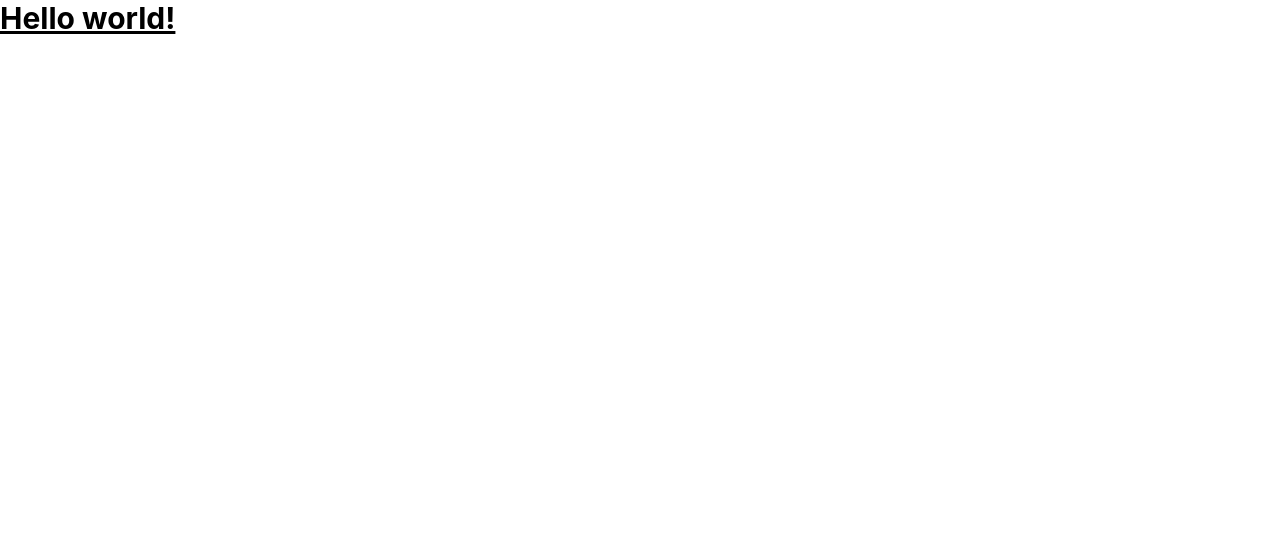
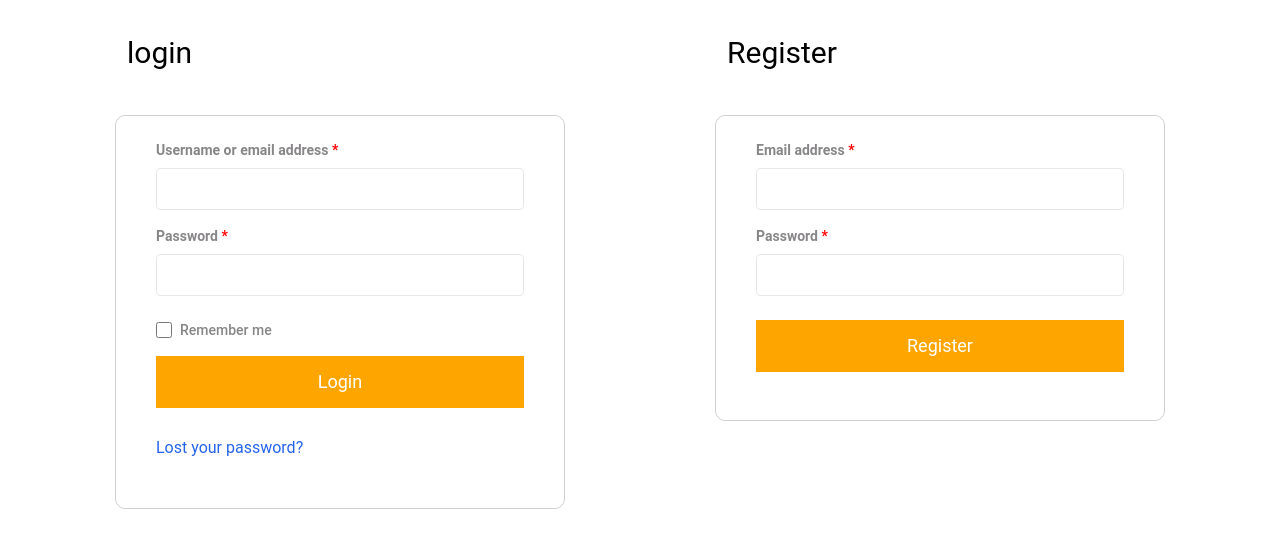
Before and after one commit to rahila009/E-commerce-website, a React (Create React App) app: page / in a window 1280 px wide. Shown: the top 548 px of the page. Built offline with nearby package versions, Linux system fonts and the light colour scheme.

Commit message:
registration is complete

```diff
--- a/src/App.js
+++ b/src/App.js
@@ -1,3 +1,14 @@
+
+
+import Accounts from "./pages/account"
+
 export default function App() {
-    return <h1 className="text-3xl font-bold underline ">Hello world!</h1>;
+
+    return(
+        <>
+    <Accounts/>
+        </>
+    )
+
+
 }
--- /dev/null
+++ b/src/components/login/index.js
@@ -0,0 +1,71 @@
+import React from "react";
+
+const Login = () => {
+  return (
+    <div className="mt-[30px] lg:w-[40%] lg:px-[15px] md:px-7 px-4">
+      <div className="">
+        <h1 className="text-[30px] mb-10 px-3 font-[Roboto] ">login</h1>
+        <div class="border border-[#d3ced2]  px-10 rounded-[10px]   ">
+          <form className=" rounded pt-6 pb-8 mb-4">
+            <div class="mb-4">
+              <label
+                className="block   text-[#888688] text-sm font-bold mb-2"
+                for="username text-[yellow]"
+              >
+                Username or email address <span className="text-[red]">*</span>
+              </label>
+
+              <input
+                className="border rounded  py-2  w-[100%]  focus:outline-none focus:shadow-outline"
+                id="username"
+                type="text"
+                placeholder=""
+              />
+            </div>
+            <div className="mb-6">
+              <label
+                class="block text-sm font-bold mb-2 text-[#888688]  "
+                for="password"
+              >
+                Password <span className="text-[red]">* </span>
+              </label>
+              <input
+                className="border rounded  py-2  w-[100%] focus:outline-none focus:shadow-outline"
+                id="username"
+                type="text"
+                placeholder=""
+              />
+            </div>
+
+            <div>
+              <div class="flex items-center mb-4">
+                <input
+                  id="default-checkbox"
+                  type="checkbox"
+                  value=""
+                  class="w-4 h-4 text-blue-600 bg-gray-100 border-gray-300 rounded focus:ring-blue-500 dark:focus:ring-blue-600 dark:ring-offset-gray-800 focus:ring-2 dark:bg-gray-700 dark:border-gray-600"
+                />
+                <label
+                  for="default-checkbox"
+                  class="ml-2 text-sm font-medium text-[#888688]  dark:text-gray-300 "
+                >
+                  Remember me
+                </label>
+              </div>
+              <div class="flex justify-center">
+                <button class="w-full py-3 bg-[orange] text-white text-lg hover:bg-green-500 active:bg-orange-500">
+                  Login
+                </button>
+              </div>
+              <p className="text-blue-600 pt-7">Lost your password?</p>
+            </div>
+          </form>
+        </div>
+      </div>
+
+      <div></div>
+    </div>
+  );
+};
+
+export default Login;
--- /dev/null
+++ b/src/components/register/index.js
@@ -0,0 +1,58 @@
+import React from "react";
+
+const Register = () => {
+  return (
+    <>
+      <div className="mt-[30px] lg:w-[40%]   px-[15px]">
+        <div>
+          <h1 className="text-[30px] mb-10 px-3 font-[Roboto]"> Register</h1>
+          <div class="border border-[#d3ced2]  px-10 rounded-[10px] ">
+            <form className=" rounded pt-6 pb-8 mb-4">
+              <div class="mb-4">
+                <label
+                  className="block   text-[#888688] text-sm font-bold mb-2"
+                  for="username text-[yellow]"
+                >
+                  Email address<span className="text-[red]"> * </span>
+                </label>
+
+                <input
+                  className="border rounded  py-2  w-[100%] focus:outline-none focus:shadow-outline"
+                  id="username"
+                  type="text"
+                  placeholder=""
+                />
+              </div>
+              <div className="mb-6">
+                <label
+                  class="block text-sm font-bold mb-2 text-[#888688]"
+                  for="password"
+                >
+                  Password <span className="text-[red]">* </span>
+                </label>
+                <input
+                  className="border rounded  py-2 w-[100%] focus:outline-none focus:shadow-outline"
+                  id="username"
+                  type="text"
+                  placeholder=""
+                />
+              </div>
+
+              <div>
+                <div class="flex justify-center">
+                  <button class="w-full py-3 bg-[orange] text-white text-lg hover:bg-green-500 active:bg-orange-500 ">
+                    Register
+                  </button>
+                </div>
+              </div>
+            </form>
+          </div>
+        </div>
+
+        <div></div>
+      </div>
+    </>
+  );
+};
+
+export default Register;
--- /dev/null
+++ b/src/pages/account/index.js
@@ -0,0 +1,14 @@
+import React from "react";
+import Login from "../../components/login";
+import Register from "../../components/register";
+
+const Accounts = () => {
+  return (
+    <div className=" xl:flex justify-around lg:flex sm:block  justify-evenly; md:flex justify-center lg:px-[40px] font-[Roboto] ;">
+      <Login />
+      <Register />
+    </div>
+  );
+};
+
+export default Accounts;
```
